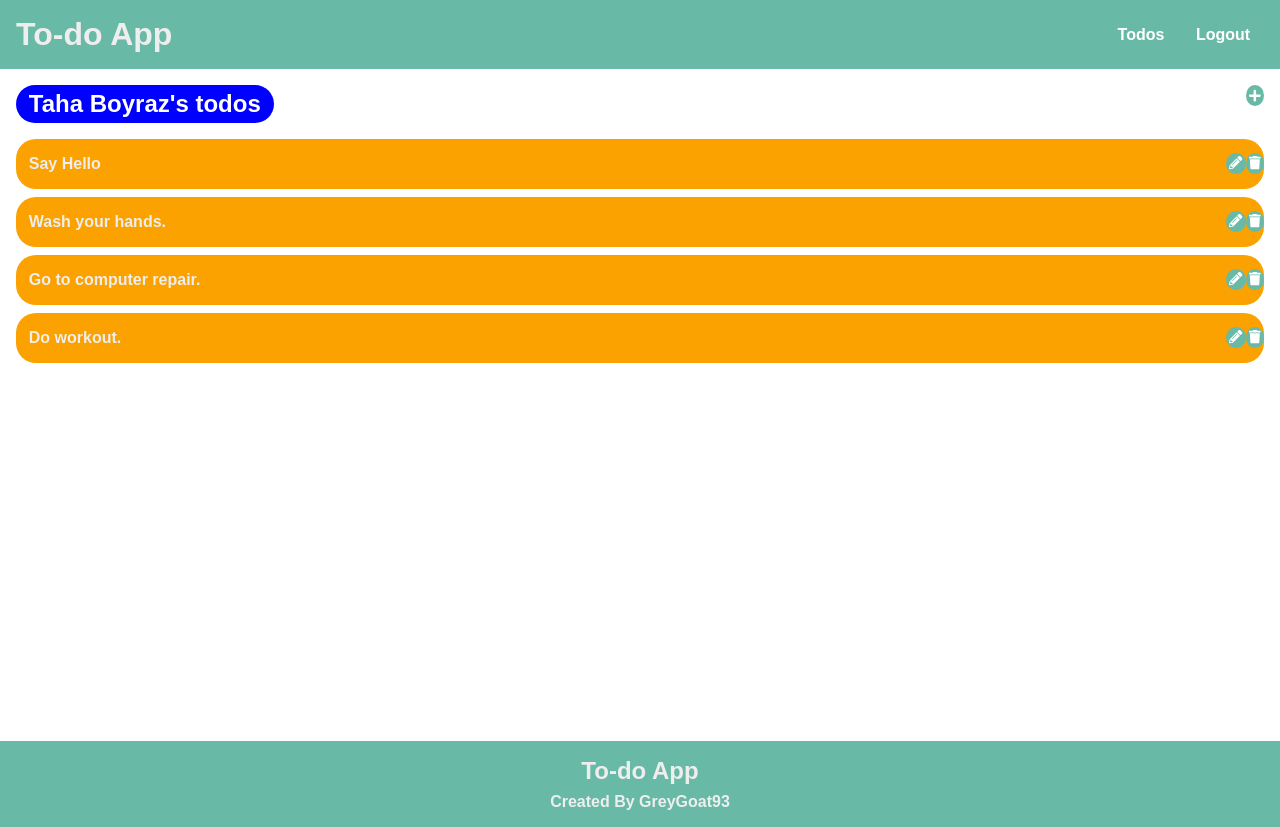
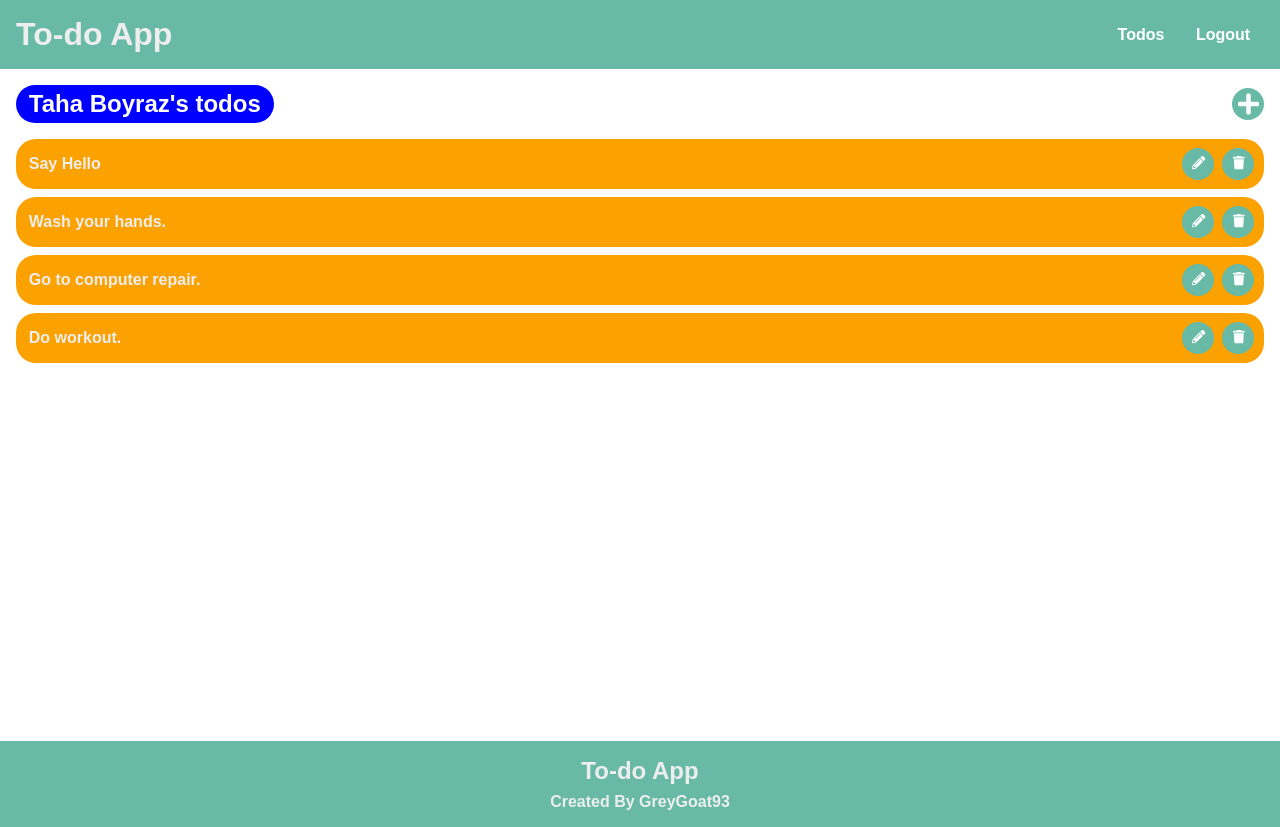
Before and after one commit to GreyGoat93/mern-todo-app, a React (Create React App) app in the folder client/: page /todos/1 in a window 1280 px wide. Built offline with nearby package versions, Linux system fonts and the light colour scheme.

Commit message:
Upgraded Button Element For Better Usage

```diff
--- a/client/src/components/TodoList/TodoItem/TodoItem.js
+++ b/client/src/components/TodoList/TodoItem/TodoItem.js
@@ -8,8 +8,8 @@ const TodoItem = (props) => {
         <li className="TodoItem">
             <span className="TodoTitle">{props.title}</span>
             <ButtonSet>
-                <Button type="Edit"/>
-                <Button type="Delete"/>
+                <Button type="Edit" height="32px" width="32px"/>
+                <Button type="Delete" height="32px" width="32px"/>
             </ButtonSet>
         </li>
     )
--- a/client/src/components/TodoList/TodoItem/TodoItem.scss
+++ b/client/src/components/TodoList/TodoItem/TodoItem.scss
@@ -14,4 +14,9 @@
         display: flex;
         align-items: center;
     }
+
+    .ButtonSet {
+        width: 72px;
+        margin-right: 0.6rem;
+    }
 }
--- a/client/src/components/TodoList/TodoList.js
+++ b/client/src/components/TodoList/TodoList.js
@@ -21,9 +21,7 @@ const TodoList = (props) => {
         <div className="TodoList">
             <div className="NameAndMenu">
                 <NameLabel>{props.userData.first_name} {props.userData.last_name}'s todos</NameLabel>
-                <div className="Buttons">
-                   <Button type="Add"/>
-                </div>
+                <Button type="Add" height="32px" width="32px"/>
             </div>
             {todos}
         </div>
--- a/client/src/components/UI/Button/Button.js
+++ b/client/src/components/UI/Button/Button.js
@@ -4,27 +4,21 @@ import { faPencilAlt, faPlus, faTrash } from '@fortawesome/free-solid-svg-icons'
 import './Button.scss';
 
 const Button = (props) => {
-    let button = null;
+    let icon = null;
     switch(props.type){
         case "Add":
-            button = (
-                <button className="Button">
-                    <FontAwesomeIcon icon={faPlus}/>
-                </button>
+            icon = (
+                <FontAwesomeIcon icon={faPlus} style={{fontSize: "24px"}}/>
             )
         break;
         case "Delete":
-            button = (
-                <button className="Button">
-                    <FontAwesomeIcon icon={faTrash}/>
-                </button>
+            icon = (
+                <FontAwesomeIcon icon={faTrash}/>
             )
         break;
         case "Edit":
-            button = (
-                <button className="Button">
-                    <FontAwesomeIcon icon={faPencilAlt}/>
-                </button>
+            icon = (
+                <FontAwesomeIcon icon={faPencilAlt}/>
             )
         break;
         default:
@@ -32,10 +26,17 @@ const Button = (props) => {
         break;
     }
 
+    let buttonStyle = {
+        height: props.height,
+        width: props.width,
+    }
+
     return (
-        <>
-            {button}
-        </>
+        <div className="ButtonContainer">
+            <button className="Button" style={buttonStyle}>
+                {icon}
+            </button>
+        </div>
     )
 }
 
--- a/client/src/components/UI/Button/Button.scss
+++ b/client/src/components/UI/Button/Button.scss
@@ -1,4 +1,9 @@
 @import '../../../util/variables';
+
+.ButtonContainer {
+    display: flex;
+    justify-content: center;
+    align-items: center;
 
     .Button {
         padding: 0.2rem;
@@ -14,3 +19,4 @@
             background-color: blue;
         }
     }
+}
```
Lines whose indentation alone changed are shown as unchanged.
